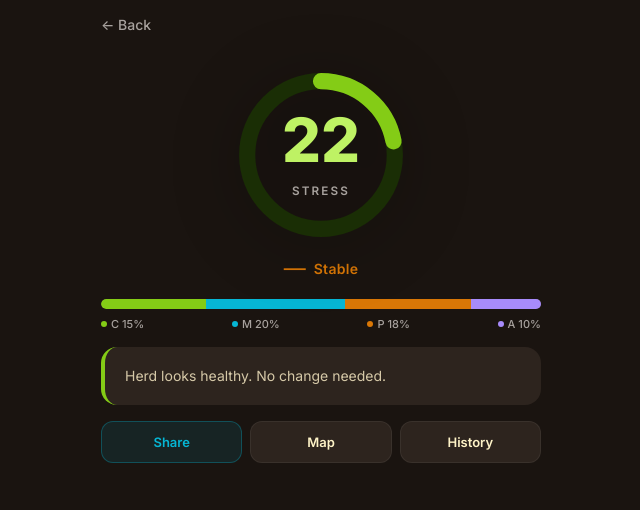
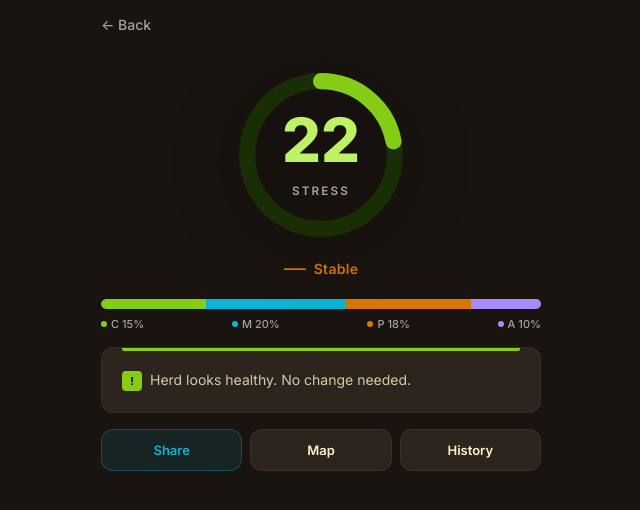
Before and after one commit to Amitk003/HerdSense, a React (Vite) app: page / in a window 1280 px wide. Both pictures are taken after a click on the button 640 px from the left and 270 px from the top of the page. Shown: the top 510 px of the page, without its empty margins (319-959 px from the left). Built offline with nearby package versions, Linux system fonts and the light colour scheme.

Commit message:
Redesign recommendation box with top accent bar and icon marker

```diff
--- a/src/components/AnalysisView.tsx
+++ b/src/components/AnalysisView.tsx
@@ -82,7 +82,8 @@ export default function AnalysisView({ result, onBack, onViewHistory, onViewMap
         </div>
       </div>
 
-      <div className="analysis-recommendation" style={{ borderLeftColor: barColor }}>
+      <div className="analysis-recommendation">
+        <span className="rec-icon" style={{ background: barColor, color: '#1a1410' }}>!</span>
         {result.recommendation}
       </div>
 
--- a/src/styles.css
+++ b/src/styles.css
@@ -352,13 +352,38 @@ button:focus-visible {
 
 .analysis-recommendation {
   background: var(--earth-light);
-  border-radius: 16px;
-  padding: 18px 20px;
+  border-radius: 12px;
+  padding: 20px;
   margin-bottom: 16px;
   font-size: 14px;
-  line-height: 1.6;
+  line-height: 1.7;
   color: var(--cream-dim);
-  border-left: 4px solid var(--grass);
+  flex-shrink: 0;
+  position: relative;
+  border: 1px solid rgba(255, 255, 255, 0.04);
+}
+
+.analysis-recommendation::before {
+  content: '';
+  position: absolute;
+  top: 0;
+  left: 20px;
+  right: 20px;
+  height: 3px;
+  border-radius: 0 0 2px 2px;
+  background: var(--grass);
+}
+
+.analysis-recommendation .rec-icon {
+  display: inline-flex;
+  align-items: center;
+  justify-content: center;
+  width: 20px;
+  height: 20px;
+  border-radius: 4px;
+  font-size: 11px;
+  font-weight: 700;
+  margin-right: 8px;
   flex-shrink: 0;
 }
 
```
